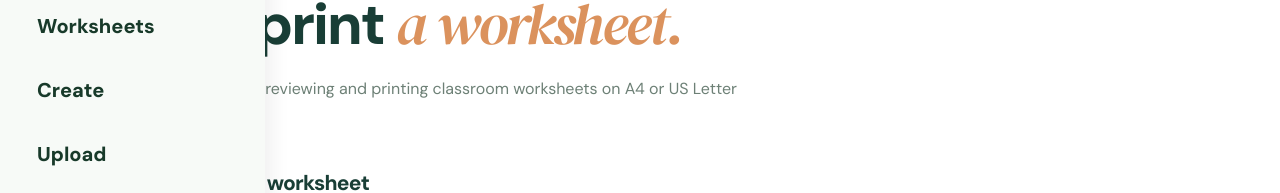
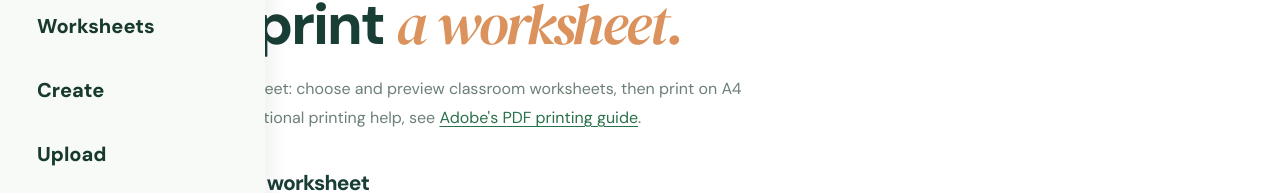
Before and after one commit to KanwarAfaq/worksheet, a Next.js app: page /guides/printing-worksheets in a window 1280 px wide. Shown: the part 192-385 px from the top of the page. Built offline with nearby package versions, Linux system fonts and the light colour scheme; no server answers.

Commit message:
seo: improve page-specific headings, introductions and useful links

```diff
--- a/src/app/guides/printing-worksheets/page.tsx
+++ b/src/app/guides/printing-worksheets/page.tsx
@@ -25,7 +25,7 @@ export default function PrintingGuide(){
    step:steps.map((s,i)=>({'@type':'HowToStep',position:i+1,name:s.h,text:s.t,url:absoluteUrl('/guides/printing-worksheets#step-'+(i+1))}))}}/>
   <div className="section-kicker">PRACTICAL PRINTING GUIDE</div>
   <h1>How to print <em>a worksheet.</em></h1>
-  <p className="page-lead">A clear guide to choosing, previewing and printing classroom worksheets on A4 or US Letter paper.</p>
+  <p className="page-lead">Learn how to print a worksheet: choose and preview classroom worksheets, then print on A4 or US Letter paper. For additional printing help, see <a href="https://helpx.adobe.com/acrobat/using/print-pdfs.html" target="_blank" rel="noopener noreferrer">Adobe's PDF printing guide</a>.</p>
   <ol className="seo-guide-steps">{steps.map((step,i)=><li id={'step-'+(i+1)} key={i}>
     <h2>{step.h}</h2><p>{step.t}</p>
    </li>)}</ol>
```
